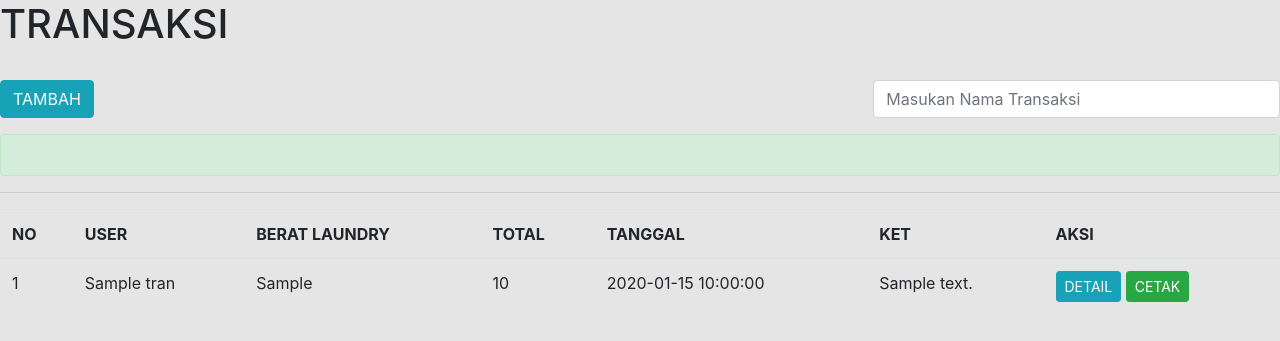
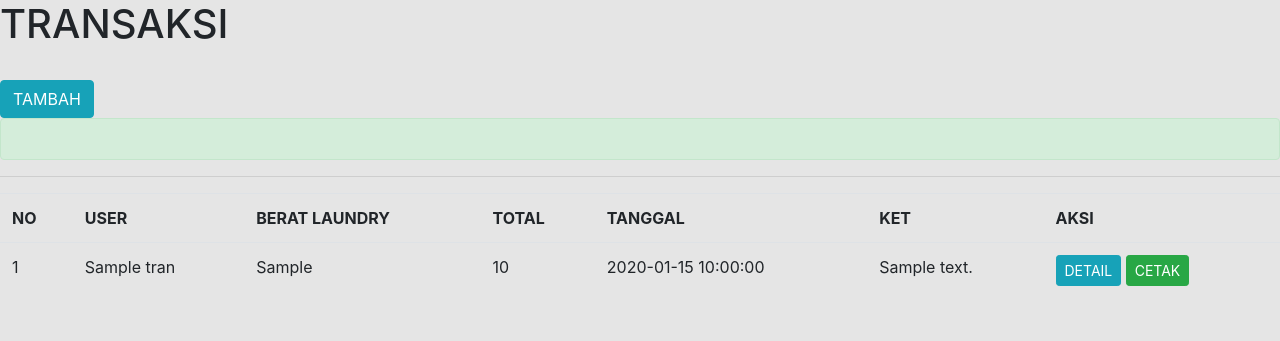
Before and after one commit to dikimeip/website-laundry-codeigniter, a PHP site: the page made by application/views/user/transaksi.php in a window 1280 px wide. Shown: the top 341 px of the page. Run offline with PHP 8.4, Linux system fonts and the light colour scheme; the template is opened without the code that fills it: most values are stand-ins (such as "Sample title", 1, 10 or a date in 2020); data that the repository does not hold is empty; some libraries are stand-ins or nearby versions.

Commit message:
menghapus fitur cari di transaksi

```diff
--- a/application/views/user/transaksi.php
+++ b/application/views/user/transaksi.php
@@ -5,11 +5,6 @@
 		<a href="<?php echo base_url('UserController/tambah_transaksi') ?>" class="btn btn-info">TAMBAH</a>
 	</div>
 	<div class="col-md-4">
-		<form>
-			<div class="form-group">
-				<input type="text" name="cari" class="form-control" placeholder="Masukan Nama Transaksi">
-			</div>
-		</form>
 	</div>
 </div>
 <?php if ($this->session->flashdata('success')): ?>
```
